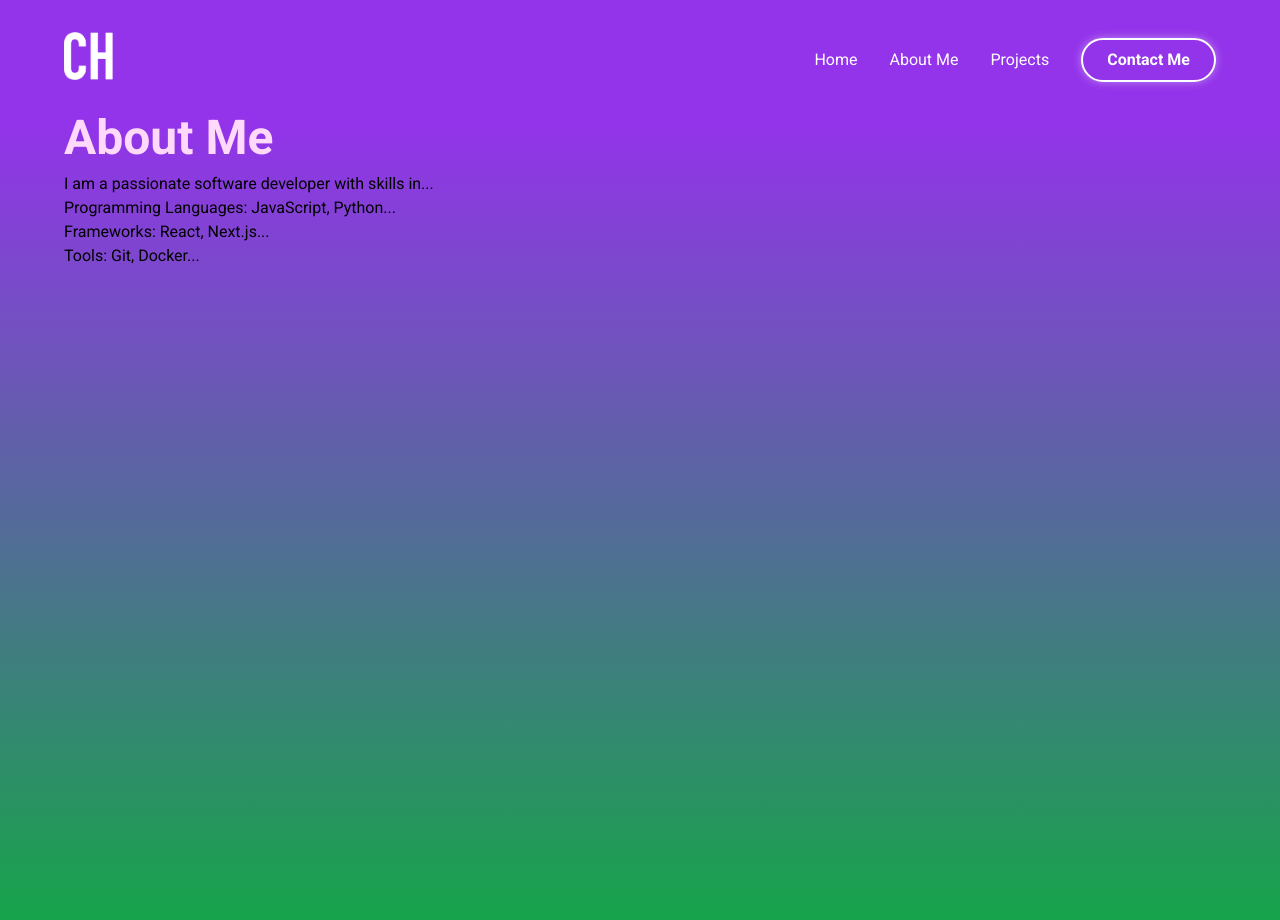
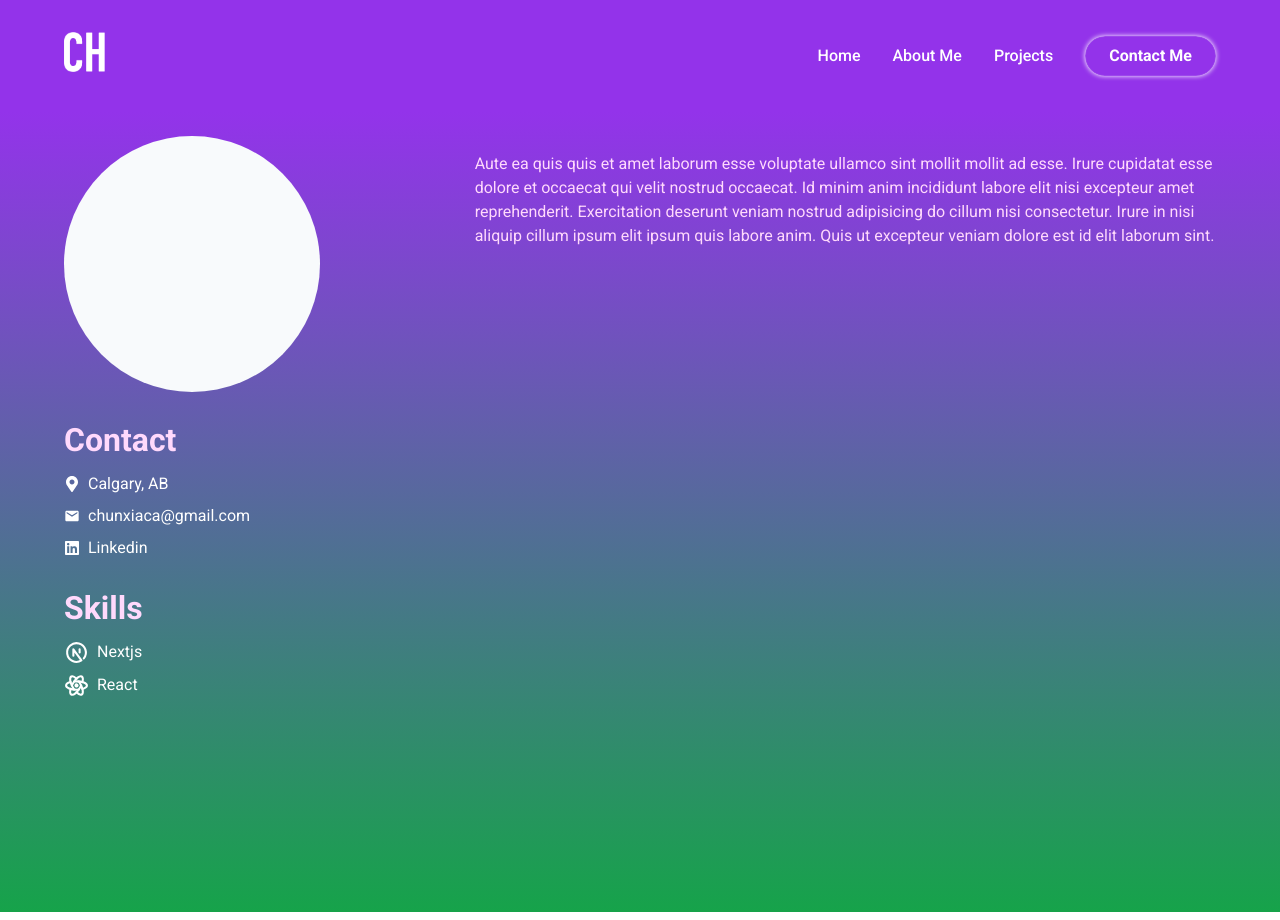
Before and after one commit to ChunxiaHuang/chunxiahuang, a Next.js app: page /about in a window 1280 px wide. Built offline with nearby package versions, Linux system fonts and the light colour scheme.

Commit message:
update email send and layout

```diff
--- a/app/about/page.js
+++ b/app/about/page.js
@@ -1,15 +1,64 @@
+import { TbBrandNextjs, TbBrandReact } from "react-icons/tb";
+import Link from "next/link";
+import { FaLinkedin, FaMapMarkerAlt } from "react-icons/fa";
+import { MdEmail } from "react-icons/md";
+
 export default function About() {
   return (
     <div className="bg-gradient-to-b from-purple-600 to-green-600 h-screen">
-        <div className="px-16">
-          <h1 className="h1 text-3xl font-bold">About Me</h1>
-          <section className="mt-4">
-            <p>I am a passionate software developer with skills in...</p>
-            <ul>
+      {/* <div className="px-6 py-6 md:px-16 flex space-x-6 mb:space-x-16"> */}
+      <div className="grid grid-cols-1 md:grid-cols-[1fr_2fr] gap-6 p-6 md:px-16 lg:gap-10">
+        <div>
+          {/* About section */}
+          <div>
+            {/* <h1 className="h1 text-3xl font-bold">About Me</h1> */}
+            <div className="w-64 h-64 bg-slate-50 rounded-full"></div>
+            <p></p>
+          </div>
+
+          {/* Contact section */}
+          <div>
+            <h2 className="h2 mt-6 mb-2">Contact</h2>
+            <div className="flex items-center space-x-2 mb-2 text-white">
+              <FaMapMarkerAlt />
+              <p>Calgary, AB</p>
+            </div>
+            <div className="flex items-center space-x-2 mb-2 text-white">
+              <MdEmail />
+              <a href="mailto:chunxiaca@gmail.com">chunxiaca@gmail.com</a>
+            </div>
+            <Link
+              href={`https://www.linkedin.com/in/chunxiahuang`}
+              className="flex items-center space-x-2 mb-2 text-white
+            hover:text-blue-600">
+              <FaLinkedin />
+              <p>Linkedin</p>
+            </Link>
+          </div>
+
+          {/* Skill section */}
+          <div>
+            <h2 className="h2 mt-6 mb-2">Skills</h2>
+            <div className="flex items-center space-x-2 mb-2 text-white">
+              <TbBrandNextjs className="icon" />
+              <p>Nextjs</p>
+            </div>
+            <div className="flex items-center space-x-2 mb-2 text-white">
+              <TbBrandReact className="icon" />
+              <p>React</p>
+            </div>
+
+          </div>
+        </div>
+
+        <section className="mt-4 p">
+          {/* <p>I am a passionate software developer with skills in...</p> */}
+          <p>Aute ea quis quis et amet laborum esse voluptate ullamco sint mollit mollit ad esse. Irure cupidatat esse dolore et occaecat qui velit nostrud occaecat. Id minim anim incididunt labore elit nisi excepteur amet reprehenderit. Exercitation deserunt veniam nostrud adipisicing do cillum nisi consectetur. Irure in nisi aliquip cillum ipsum elit ipsum quis labore anim. Quis ut excepteur veniam dolore est id elit laborum sint.</p>
+          {/* <ul>
             <li>Programming Languages: JavaScript, Python...</li>
             <li>Frameworks: React, Next.js...</li>
             <li>Tools: Git, Docker...</li>
-            </ul>
+          </ul> */}
         </section>
       </div>
     </div>
--- a/app/components/ContactModal.js
+++ b/app/components/ContactModal.js
@@ -42,7 +42,7 @@ export default function ContactModal( {setIsModalOpen} ) {
       onClick={() => setIsModalOpen(false)} // 点击背景关闭 Modal
       >
         <div
-            className="bg-white rounded-lg shadow-lg w-[300px] lg:w-[500px] p-6 relative"
+            className="bg-white rounded-lg shadow-lg w-[300px] md:w-[500px] p-6 relative"
             onClick={(e) => e.stopPropagation()} // 防止点击 Modal 内部关闭
         >
             <h1 className="text-2xl font-bold">Contact Me</h1>
@@ -79,7 +79,7 @@ export default function ContactModal( {setIsModalOpen} ) {
                   className="p-2 border rounded mb-2 h-[200px]"
                   required
                 ></textarea>
-                <button type="submit" className="p-2 bg-purple-600 text-white rounded">Send</button>
+                <button type="submit" className="p-2 bg-purple-600 text-white text-xl rounded hover:font-bold hover:bg-purple-700">Send</button>
             </form>
         </div>
     </div>
--- a/app/components/Header.js
+++ b/app/components/Header.js
@@ -2,7 +2,7 @@
 import Link from "next/link";
 import { usePathname } from "next/navigation";
 import { useEffect, useState } from "react";
-import { FaBars, FaTimes } from "react-icons/fa";
+import { FaBars, FaHome, FaTimes } from "react-icons/fa";
 import ContactModal from "./ContactModal";
 
 export default function Header() {
@@ -19,19 +19,19 @@ export default function Header() {
   }, [pathname]);
 
 
-  const contactButtonClass = `ml-4 border border-white text-white font-semibold px-6 py-2 rounded-full bg-transparent transition hover:shadow-[0_0_10px_2px_rgba(255,255,255,0.8)] ${
-    activePath === "/contact" ? "font-extrabold" : ""
-  }`;
+//   const contactButtonClass = `ml-4 border border-white text-white font-semibold px-6 py-2 rounded-full bg-transparent transition hover:shadow-[0_0_10px_2px_rgba(255,255,255,0.8)] ${
+//     activePath === "/contact" ? "font-extrabold" : ""
+//   }`;
 
   return (
     <>
-        <header className="px-6 sm:px-8 md:px-16 py-8 bg-purple-600 text-white">
+        <header className="px-6 md:px-16 py-8 bg-purple-600 text-white">
             <nav className="flex flex-wrap items-center justify-between">
                 <Link href="/">
                     <img
                         src={`/chlogo.png`}  // Construct the path to the image
                         alt='chunxia'
-                        className="object-cover max-h-12 mb-2 m-auto"
+                        className="object-cover max-h-6 md:max-h-10 mb-2 m-auto"
                     />
                 </Link>
                 {/* Hamburger Menu for Small Screens */}
@@ -43,7 +43,7 @@ export default function Header() {
                 </button>
                 {/* Navigation Links */}
                 {/* Desktop Navigation */}
-                <div className="hidden md:flex items-center space-x-8">
+                <div className="hidden md:flex items-center space-x-8 font-medium">
                     <a href="/" className="hover:font-bold">
                         Home
                     </a>
@@ -72,28 +72,29 @@ export default function Header() {
                 >
                     <a
                         href="/"
-                        className="text-2xl hover:font-bold"
+                        className="text-2xl font-medium hover:font-bold flex space-x-2 items-center"
                         onClick={() => setIsMenuOpen(false)}
                     >
-                        Home
+                        {/* <FaHome /> */}
+                        <p>Home</p>
                     </a>
                     <a
                         href="/about"
-                        className="text-2xl hover:font-bold"
+                        className="text-2xl font-medium hover:font-bold"
                         onClick={() => setIsMenuOpen(false)}
                     >
                         About Me
                     </a>
                     <a
                         href="/projects"
-                        className="text-2xl hover:font-bold"
+                        className="text-2xl font-medium hover:font-bold"
                         onClick={() => setIsMenuOpen(false)}
                     >
                         Projects
                     </a>
                     <a
                         href="#"
-                        className="text-2xl btn-glow"
+                        className="btn-glow text-2xl"
                         onClick={(e) => {
                             e.preventDefault();
                             setIsMenuOpen(false);
@@ -109,29 +110,6 @@ export default function Header() {
         {/* Modal */}
         {isModalOpen && (
             <ContactModal setIsModalOpen={setIsModalOpen}/>
-            // <div
-            // className="fixed inset-0 bg-black bg-opacity-50 flex justify-center items-center z-50"
-            // onClick={() => setIsModalOpen(false)} // 点击背景关闭 Modal
-            // >
-            //     <div
-            //         className="bg-white rounded-lg shadow-lg w-[300px] lg:w-[500px] p-6 relative"
-            //         onClick={(e) => e.stopPropagation()} // 防止点击 Modal 内部关闭
-            //     >
-            //         <h1 className="text-3xl font-bold">Contact Me</h1>
-            //         <button
-            //         className="absolute top-3 right-3 text-gray-600 hover:text-black"
-            //         onClick={() => setIsModalOpen(false)}
-            //         >
-            //             <FaTimes />
-            //         </button>
-            //         <form className="flex flex-col mt-4">
-            //             <input type="text" name="name" placeholder="Name" className="p-2 border rounded mb-2" />
-            //             <input type="email" name="email" placeholder="Email" className="p-2 border rounded mb-2" />
-            //             <textarea name="message" placeholder="Message" className="p-2 border rounded mb-2 max-h-[200px]"></textarea>
-            //             <button type="submit" className="p-2 bg-purple-600 text-white rounded">Send</button>
-            //         </form>
-            //     </div>
-            // </div>
         )}
     </>
   );
--- a/app/globals.css
+++ b/app/globals.css
@@ -22,13 +22,6 @@ body {
   /* display: block; /* 确保是默认的 block 布局 */
   /* background: linear-gradient(to right, #36019a, #cc028f); */
 }
-/*
-header {
-  margin: 10px;
-  padding: 16px;
-  position: relative;
-  z-index: 1;
-} */
 
 .h1 {
   font-size: 3rem;
@@ -65,17 +58,28 @@ header {
 }
 .btn-glow {
   background-color: transparent;
-  border: 2px solid white;
+  /* border: 1px solid rgba(255,255,255,0.7); */
   color: white;
   font-weight: bold;
   padding: 0.5rem 1.5rem;
   border-radius: 9999px;
   transition: all 0.3s ease-in-out;
-  box-shadow: 0 0 10px rgba(255, 255, 255, 0.4);
+  box-shadow:
+    0 0 5px rgba(255, 255, 255, 1), /* 外发光 */
+    inset 0 0 1px rgba(255, 255, 255, 1); /* 内发光 */
 }
 
 .btn-glow:hover {
-  background-color: white;
-  color: #6b46c1; /* Purple color */
-  box-shadow: 0 0 20px rgba(255, 255, 0, 0.6);
+  /* background-color: white;
+  color: #6b46c1; Purple color */
+  box-shadow:
+    0 0 15px rgba(255, 255, 255, 1),
+    inset 0 0 1px rgba(255, 255, 255, 1); /* 内发光 */;
+
 }
+
+.icon {
+  width: 25px;
+  height: 25px;
+  color: white;
+}
--- a/app/layout.js
+++ b/app/layout.js
@@ -22,9 +22,9 @@ const roboto = Roboto({
 export const metadata = {
   title: "Chunxia Huang",
   description: "Welcome to my personal website! I am a passionate software developer with a background in graphic design. Explore my portfolio, discover my projects, and connect with me to collaborate on creating impactful and user-friendly solutions. Let's bring ideas to life together!",
-  icons: {
-    icon: "/ch.png",
-  },
+  // icons: {
+  //   icon: "/ch.png",
+  // },
 };
 
 export default function RootLayout({ children }) {
--- a/app/page.js
+++ b/app/page.js
@@ -6,7 +6,7 @@ export default function Home() {
 
   return (
     <div className="bg-gradient-to-b from-purple-600 to-orange-600 min-h-screen flex flex-col items-center">
-      <h1 className="h2 text-center py-8">Under Construction...</h1>
+      <h1 className="h2 text-center py-8">Website Under Construction...</h1>
       <div className="flex flex-col lg:flex-row items-center justify-center space-y-8 lg:space-y-0 lg:space-x-16 w-full lg:h-auto">
         {/* 左侧头像卡片 */}
         <div className="bg-white rounded-xl shadow-lg max-w-xs lg:max-w-sm h-auto p-4">
@@ -21,7 +21,8 @@ export default function Home() {
           </div>
           <div className="flex items-center space-x-2 mb-2 text-gray-700">
             <MdEmail/>
-            <p className="text-gray-700">chunxiaca@gmail.com</p>
+            <a href="mailto:chunxiaca@gmail.com"
+               className="text-gray-700">chunxiaca@gmail.com</a>
           </div>
           <Link
           href={`https://www.linkedin.com/in/chunxiahuang`}
@@ -34,8 +35,17 @@ export default function Home() {
 
         <div className="text-center md:text-left">
           <h1 className="h1">Hello</h1>
-          <p className="p text-xl text-white w-[330px] md:w-auto max-w-xl pb-8">
-          I'm a recent graduate with a diploma in Software Development and a background in graphic design. My experience combines technical expertise with creative problem-solving, enabling me to build functional and visually appealing solutions. I’m passionate about growing my career in the software development industry and leveraging my skills to create impactful, user-friendly applications.</p>
+          <p className="p text-xl text-white w-[330px] md:w-auto max-w-xl pb-16">
+          "Welcome to my personal website! I'm a recent Software Development graduate,
+          and this site is currently under construction. Please stay tuned as I continue to build and refine it.
+          Thank you for visiting!"
+          </p>
+          {/* <p className="p text-xl text-white w-[330px] md:w-auto max-w-xl pb-16">
+          I'm a recent graduate with a diploma in Software Development and a background in graphic design.
+          I'm
+          My experience combines technical expertise with creative problem-solving, enabling me to build functional
+          and visually appealing solutions. I'm passionate about growing my career in the software development industry
+          and leveraging my skills to create impactful, user-friendly applications.</p> */}
         </div>
       </div>
     </div>
--- a/app/projects/page.js
+++ b/app/projects/page.js
@@ -6,7 +6,7 @@ const projects = [
   export default function Projects() {
     return (
       <div className="bg-gradient-to-b from-purple-600 to-blue-600 h-screen">
-        <div className="grid grid-cols-1 md:grid-cols-2 gap-6 p-6">
+        <div className="grid grid-cols-1 md:grid-cols-2 gap-6 p-6 md:px-16 lg:gap-10">
           {projects.map((project, index) => (
             <div
             key={index}
```
Also changed, not shown: app/api/send-email/route.js (+0 -55 lines), public/ch.png (deleted), public/chunxialogo.png (deleted). Lines whose indentation alone changed are shown as unchanged.
